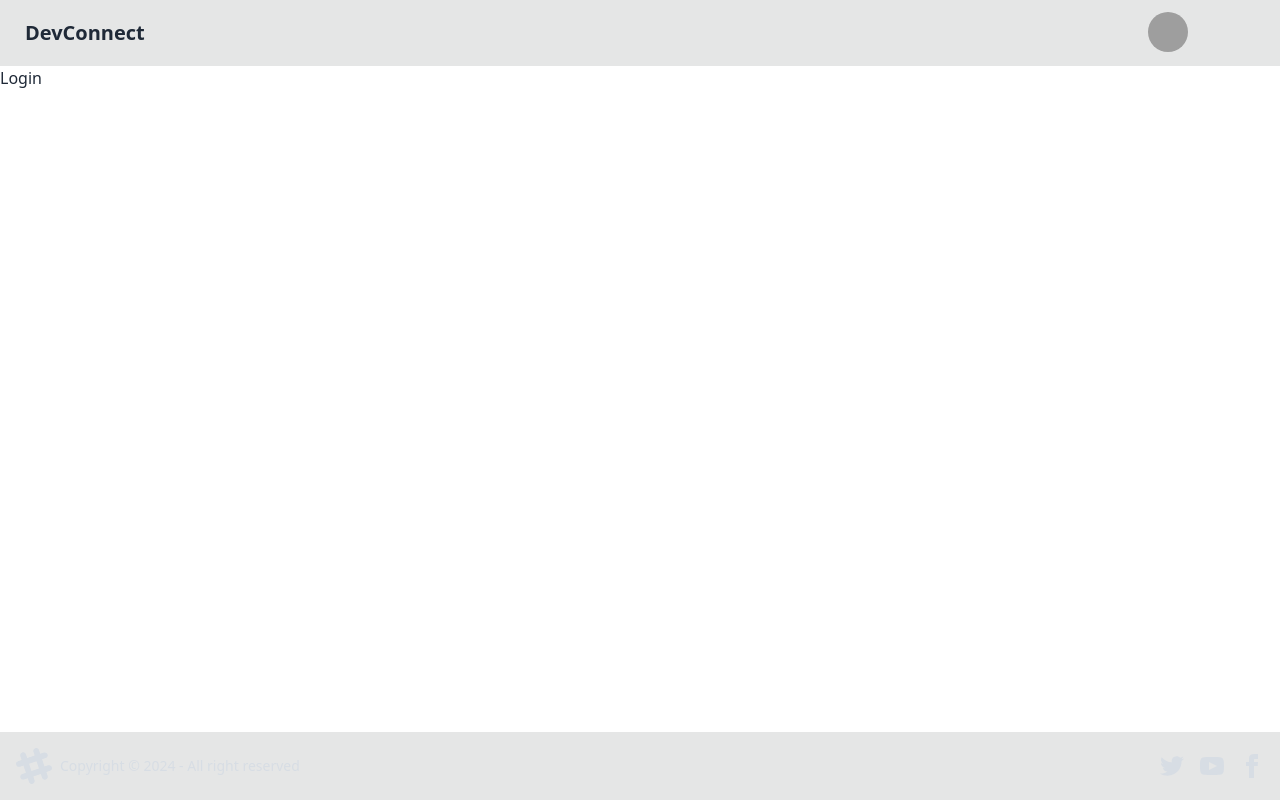
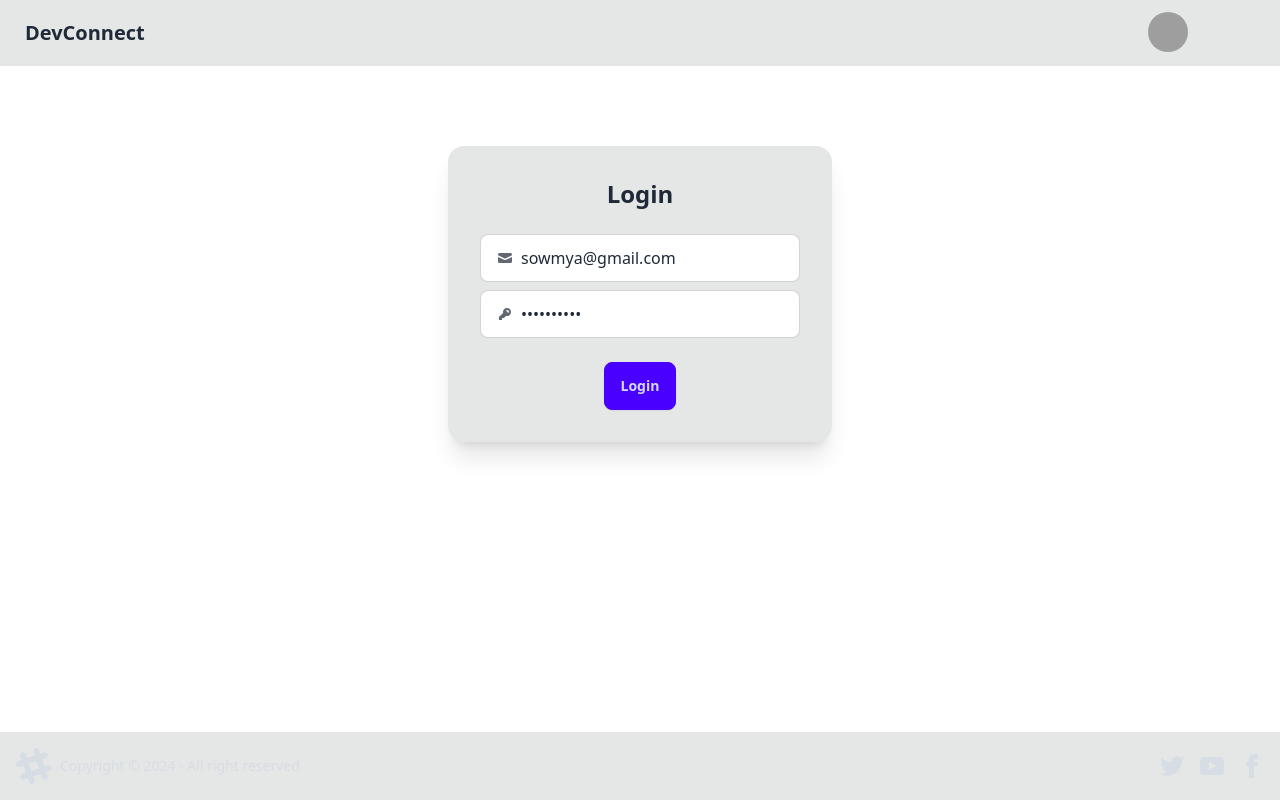
Before and after one commit to AbhilashAcharyaS/DevConnect-UI-React, a React (Vite) app: page /login in a window 1280 px wide. Built offline with nearby package versions, Linux system fonts and the light colour scheme; grey boxes are pictures that could not be loaded.

Commit message:
Login feature

```diff
--- a/package.json
+++ b/package.json
@@ -10,6 +10,7 @@
     "preview": "vite preview"
   },
   "dependencies": {
+    "axios": "^1.7.9",
     "react": "^18.3.1",
     "react-dom": "^18.3.1",
     "react-router-dom": "^7.1.1"
--- a/src/Login.jsx
+++ b/src/Login.jsx
@@ -1,8 +1,79 @@
+import axios from "axios";
+import { useState } from "react";
 
 function Login() {
+
+    const [emailId,setEmailId] = useState("sowmya@gmail.com");
+    const [password,setPassword] = useState("Sowmya@123");
+
+    const handleLogin = async()=>{
+      try {
+        const res= await axios.post("http://localhost:3000/login",{email:emailId,password})
+      //   const res= await fetch("http://localhost:3000/login",{
+
+      //     // Adding method type
+      //     method: "POST",
+
+      //     // Adding body or contents to send
+      //     body: JSON.stringify({
+      //         emailId: emailId,
+      //         password: password,
+      //     }),
+
+      //     // Adding headers to the request
+      //     headers: {
+      //         "Content-type": "application/json; charset=UTF-8"
+      //     }
+      // })
+      } catch (error) {
+        console.log(error);
+
+      }
+    }
+
   return (
-    <div className="">Login</div>
-  )
+    <div className="flex justify-center items-center my-20">
+      <div className="card bg-base-300 w-96 shadow-xl">
+        <div className="card-body">
+          <h2 className="card-title justify-center mb-4 text-2xl">Login</h2>
+
+
+          <label className="input input-bordered flex items-center gap-2">
+            <svg
+              xmlns="http://www.w3.org/2000/svg"
+              viewBox="0 0 16 16"
+              fill="currentColor"
+              className="h-4 w-4 opacity-70"
+            >
+              <path d="M2.5 3A1.5 1.5 0 0 0 1 4.5v.793c.026.009.051.02.076.032L7.674 8.51c.206.1.446.1.652 0l6.598-3.185A.755.755 0 0 1 15 5.293V4.5A1.5 1.5 0 0 0 13.5 3h-11Z" />
+              <path d="M15 6.954 8.978 9.86a2.25 2.25 0 0 1-1.956 0L1 6.954V11.5A1.5 1.5 0 0 0 2.5 13h11a1.5 1.5 0 0 0 1.5-1.5V6.954Z" />
+            </svg>
+            <input type="text" className="grow" placeholder="Email" value={emailId} onChange={(e)=>setEmailId(e.target.value)}/>
+          </label>
+
+          <label className="input input-bordered flex items-center gap-2">
+            <svg
+              xmlns="http://www.w3.org/2000/svg"
+              viewBox="0 0 16 16"
+              fill="currentColor"
+              className="h-4 w-4 opacity-70"
+            >
+              <path
+                fillRule="evenodd"
+                d="M14 6a4 4 0 0 1-4.899 3.899l-1.955 1.955a.5.5 0 0 1-.353.146H5v1.5a.5.5 0 0 1-.5.5h-2a.5.5 0 0 1-.5-.5v-2.293a.5.5 0 0 1 .146-.353l3.955-3.955A4 4 0 1 1 14 6Zm-4-2a.75.75 0 0 0 0 1.5.5.5 0 0 1 .5.5.75.75 0 0 0 1.5 0 2 2 0 0 0-2-2Z"
+                clipRule="evenodd"
+              />
+            </svg>
+            <input type="password" className="grow" placeholder="Password" value={password} onChange={(e)=>setPassword(e.target.value)} />
+          </label>
+
+          <div className="card-actions justify-center mt-4">
+            <button className="btn btn-primary" onClick={handleLogin} >Login</button>
+          </div>
+        </div>
+      </div>
+    </div>
+  );
 }
 
-export default Login
+export default Login;
```
Also changed, not shown: 1 other file (tests, documents, lock files or other folders).
